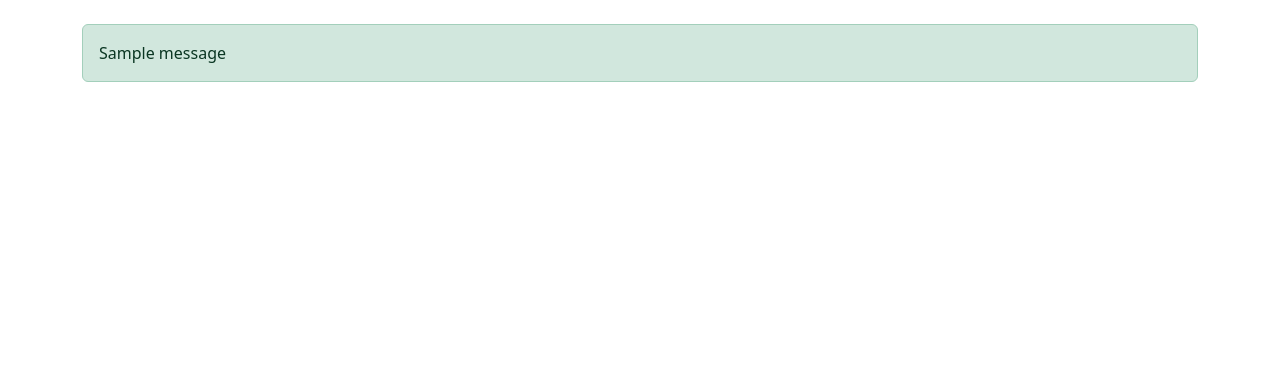
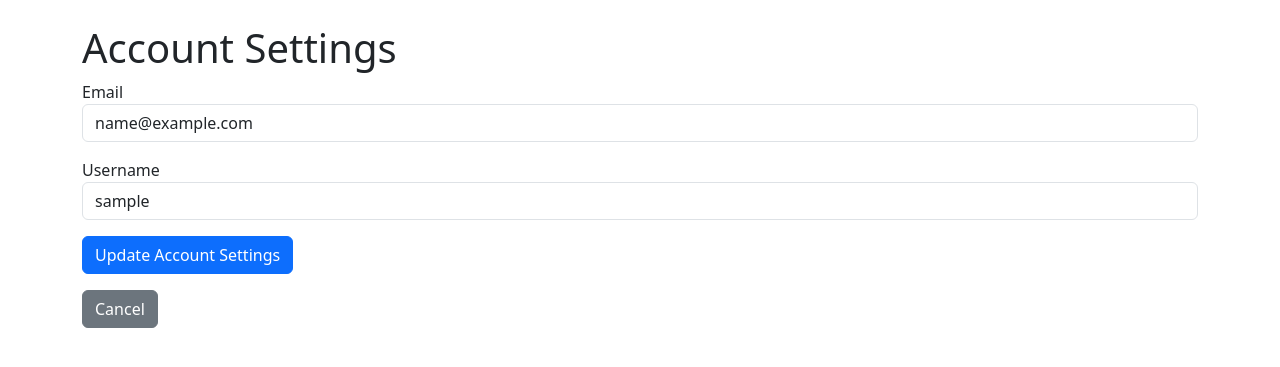
Before and after one commit to kalebb1002/StageLinks, a Flask app: page /account_settings in a window 1280 px wide. Shown: the part 56-423 px from the top of the page. Run offline with Flask 3, Linux system fonts and the light colour scheme; a user stored in the database is signed in; tables that the repository leaves empty hold one stand-in row (values such as "Sample post"); one stand-in notice (Sample message) is shown; some libraries are stand-ins or nearby versions.

Commit message:
Added delete button for credits and started account settings page

```diff
--- a/app.py
+++ b/app.py
@@ -3,6 +3,7 @@
 from models import db, User
 from flask_bcrypt import Bcrypt
 from dotenv import load_dotenv
+from flask_wtf.csrf import CSRFProtect
 
 import os
 
--- a/forms.py
+++ b/forms.py
@@ -1,11 +1,9 @@
 from flask_wtf import FlaskForm
 from wtforms import StringField, PasswordField, SubmitField, SelectField, TextAreaField
 from wtforms.validators import InputRequired, Length, ValidationError, Email, Optional, Regexp
+from flask_login import current_user
 from models import User
 
-# Forms for user registration and login
-
-# Registration Form
 class RegisterForm(FlaskForm):
     account_type = SelectField('Account Type', choices=[ # Account Type Selection
         ('actor', 'Actor'),
@@ -84,6 +82,33 @@
 
     submit = SubmitField("Update Profile")
 
+class AccountSettingsForm(FlaskForm):
+    email = StringField(validators=[InputRequired(), Email()],
+        render_kw={"placeholder": "Email"})
+
+    username = StringField(validators=[InputRequired(), Length(
+        min=4, max=20), Regexp(r'^\S*$', message="No Spaces Allowed.")], render_kw={"placeholder": "Username"})
+
+    submit = SubmitField("Update Account Settings")
+
+    # Unique Email Validation
+    def validate_email(self, email):
+        if email.data != current_user.email:
+            existing_user_email = User.query.filter_by(
+                email=email.data).first()
+            if existing_user_email:
+                raise ValidationError(
+                    "That email is already registered. Please use a different email.")
+
+    # Unique Username Validation
+    def validate_username(self, username):
+        if username.data != current_user.username:
+            existing_user_username = User.query.filter_by(
+                username=username.data).first()
+            if existing_user_username:
+                raise ValidationError(
+                    "That username already exists. Please choose a different username.")
+
 class EditCompanyProfileForm(FlaskForm):
     company_name = StringField(validators=[Length(max=100)
         ], render_kw={"placeholder": "Company Name"})
@@ -116,3 +141,6 @@
         ], render_kw={"placeholder": "Year (e.g., 2023)"})
 
     submit = SubmitField("Add Credit")
+
+class DeleteCreditForm(FlaskForm):
+    submit = SubmitField("Delete Credit")
--- a/routes.py
+++ b/routes.py
@@ -1,7 +1,7 @@
 from flask import render_template, url_for, redirect, request, flash
 from flask_login import login_user, login_required, logout_user, current_user
 from models import *
-from forms import RegisterForm, LoginForm, EditActorProfileForm, EditCompanyProfileForm, ActorCreditForm
+from forms import AccountSettingsForm, RegisterForm, LoginForm, EditActorProfileForm, EditCompanyProfileForm, ActorCreditForm, DeleteCreditForm
 from app import app, bcrypt
 
 @app.route('/')
@@ -64,7 +64,8 @@
     else:
         profile = CompanyProfile.query.filter_by(user_id=user.id).first()
         credits = []
-    return render_template('profile.html', user=user, profile=profile, credits=credits)
+    delete_form = DeleteCreditForm()
+    return render_template('profile.html', user=user, profile=profile, credits=credits, delete_form=delete_form)
 
 @app.route('/logout')
 @login_required
@@ -120,8 +121,17 @@
 @app.route('/account_settings', methods=['GET', 'POST'])
 @login_required
 def account_settings():
-    # Placeholder for account settings page
-    return render_template('account_settings.html')
+    form = AccountSettingsForm()
+    if form.validate_on_submit():
+        current_user.email = form.email.data
+        current_user.username = form.username.data
+        db.session.commit()
+        flash('Account settings updated successfully.', 'success')
+        return redirect(url_for('profile', username=current_user.username))
+    elif request.method == 'GET':
+        form.email.data = current_user.email
+        form.username.data = current_user.username
+    return render_template('account_settings.html', form=form)
 
 @app.route('/add_credit', methods=['GET', 'POST'])
 @login_required
@@ -142,3 +152,15 @@
 
         return redirect(url_for('profile', username=current_user.username))
     return render_template('add_credit.html', form=form)
+
+@app.route('/delete_credit/<credit_id>', methods=['POST'])
+@login_required
+def delete_credit(credit_id):
+    credit = ActorCredit.query.get_or_404(credit_id)
+    if credit.user_id != current_user.id:
+        flash('You do not have permission to delete this credit.', 'danger')
+        return redirect(url_for('profile', username=current_user.username))
+    db.session.delete(credit)
+    db.session.commit()
+    flash('Credit deleted successfully.', 'success')
+    return redirect(url_for('profile', username=current_user.username))
--- a/templates/account_settings.html
+++ b/templates/account_settings.html
@@ -1,2 +1,24 @@
 {% extends "base.html" %}
 {% block title %}Account Settings{% endblock %}
+{% block content %}
+    <h1>Account Settings</h1>
+    <form method="POST" action="" novalidate>
+        {{ form.hidden_tag() }}
+        <p>
+            {{ form.email.label }}<br>
+            {{ form.email(class="form-control") }}
+            {% for error in form.email.errors %}
+                <span style="color: red;">{{ error }}</span>
+            {% endfor %}
+        </p>
+        <p>
+            {{ form.username.label }}<br>
+            {{ form.username(class="form-control") }}
+            {% for error in form.username.errors %}
+                <span style="color: red;">{{ error }}</span>
+            {% endfor %}
+        </p>
+        <p>{{ form.submit(class="btn btn-primary") }}</p>
+    </form>
+    <a href="{{ url_for('profile', username=current_user.username) }}" class="btn btn-secondary">Cancel</a>
+{% endblock %}
--- a/templates/base.html
+++ b/templates/base.html
@@ -5,6 +5,7 @@
     <meta name="viewport" content="width=device-width, initial-scale=1.0">
     <title>{% block title %}StageLinks{% endblock %}</title>
     <link href="https://cdn.jsdelivr.net/npm/bootstrap@5.3.0/dist/css/bootstrap.min.css" rel="stylesheet">
+    <link rel="stylesheet" href="{{ url_for('static', filename='css/style.css') }}">
 </head>
 <body>
     <nav class="navbar navbar-expand-lg navbar-dark bg-dark">
@@ -25,15 +26,26 @@
 
     <div class="container mt-4">
         {% with messages = get_flashed_messages(with_categories=true) %}
-            {% if messages %}
-                {% for category, message in messages %}
-                    <div class="alert alert-{{ category }}">{{ message }}</div>
-                {% endfor %}
-            {% endif %}
-        {% endwith %}
+        {% if messages %}
+            {% for category, message in messages %}
+                <div id="toast-message" class="alert alert-{{ category }} toast-message">{{ message }}</div>
+            {% endfor %}
+        {% endif %}
+    {% endwith %}
         {% block content %}{% endblock %}
     </div>
 
     <script src="https://cdn.jsdelivr.net/npm/bootstrap@5.3.0/dist/js/bootstrap.bundle.min.js"></script>
+
+<script>
+    const toast = document.getElementById('toast-message');
+    if (toast) {
+        setTimeout(() => {
+            toast.style.opacity = '0';
+            setTimeout(() => toast.remove(), 1000);
+        }, 3000);
+    }
+</script>
+
 </body>
 </html>
```
Also changed, not shown: static/css/style.css (added, +28 -0 lines), templates/profile.html (+11 -3 lines).
